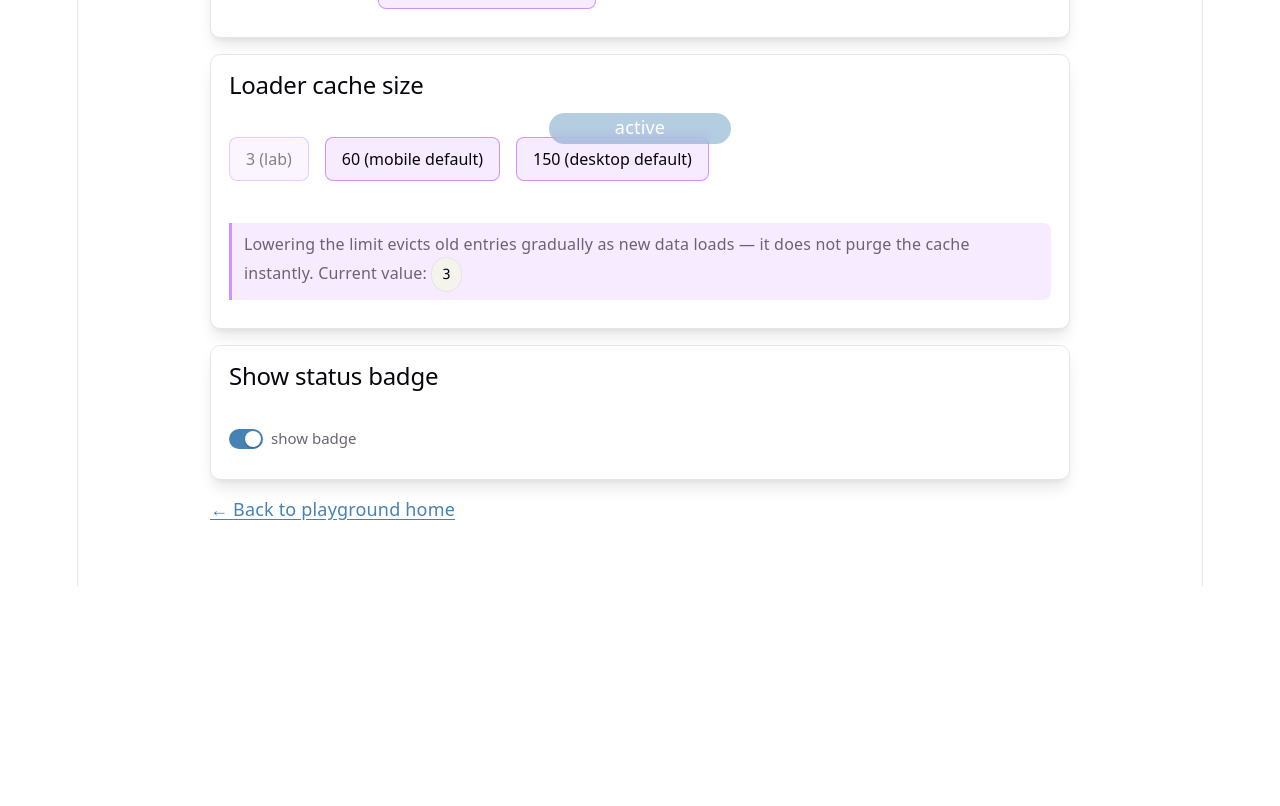
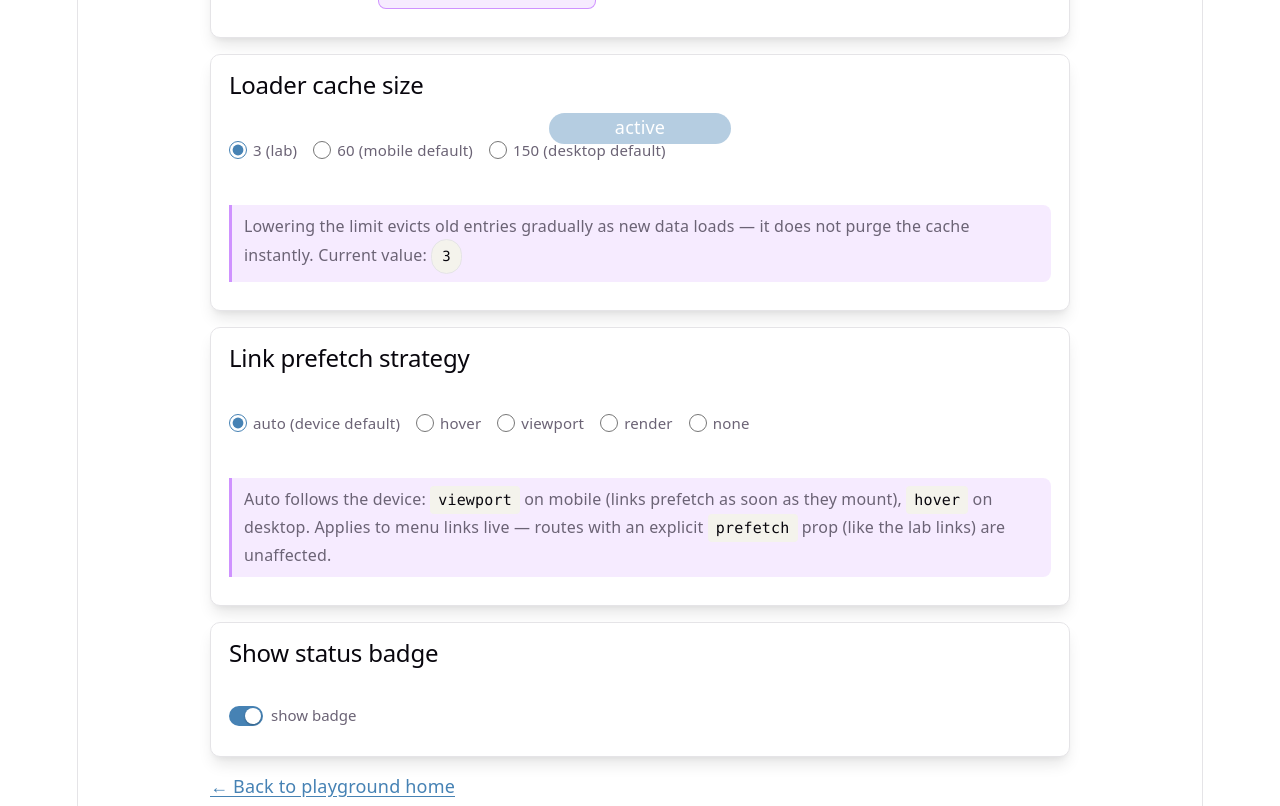
Before and after one commit to AndrewBubnov/clear-react-router, a React (Vite) app: page /playground/settings in a window 1280 px wide. Shown: the part 640-1446 px from the top of the page. Before the commit the page ends 1226 px from the top, so only its background shows below. Built offline with nearby package versions, Linux system fonts and the light colour scheme.

Commit message:
Add prefetch strategy to playground settings

```diff
--- a/src/App.tsx
+++ b/src/App.tsx
@@ -6,15 +6,17 @@ import { usePlaygroundSettings } from './playground/usePlaygroundSettings';
 import './playground/playground.css';
 
 const Shell = () => {
-	const { isAnimated, animationDuration, maxCacheSize } = usePlaygroundSettings();
+	const { isAnimated, animationDuration, maxCacheSize, defaultPrefetch } = usePlaygroundSettings();
 	return (
 		<div>
-			<PlaygroundNav />
+			{/* Remount on strategy change: Link's viewport/render effects attach at mount time only. */}
+			<PlaygroundNav key={defaultPrefetch} />
 			<Router
 				routes={playgroundRoutes}
 				isAnimated={isAnimated}
 				animationDuration={animationDuration}
 				maxCacheSize={maxCacheSize}
+				defaultPrefetch={defaultPrefetch === 'auto' ? undefined : defaultPrefetch}
 			/>
 		</div>
 	);
--- a/src/playground/PlaygroundHome.tsx
+++ b/src/playground/PlaygroundHome.tsx
@@ -63,14 +63,28 @@ const demos = [
 	},
 ];
 
-export const PlaygroundHome = () => (
+export const PlaygroundHome = () => {
+	// Mirrors the library's isMobile(): menu links prefetch on mount for these visitors,
+	// so loader counters below may grow before anything is tapped.
+	const isMobileViewport =
+		typeof window !== 'undefined' &&
+		window.matchMedia('(pointer: coarse)').matches &&
+		window.matchMedia('(max-width: 768px)').matches;
+	return (
 		<div className="pg-wrap">
 			<h1>Clear Router Playground</h1>
 			<p>
 				Live demo of data loading, cache and navigation features. Every card below is a working route — open
-			devtools network tab and click around. Router settings (transitions, animation duration, cache size) can be
-			tweaked live on the <Link to="/playground/settings">settings</Link> page.
+				devtools network tab and click around. Router settings (transitions, animation duration, cache size) can
+				be tweaked live on the <Link to="/playground/settings">settings</Link> page.
 			</p>
+			{isMobileViewport && (
+				<p className="pg-hint">
+					You&apos;re browsing with a mobile viewport: menu links prefetch as soon as they appear (the{' '}
+					<code>viewport</code> strategy), so loader counters may grow before you tap anything. The strategy
+					can be switched live on the <Link to="/playground/settings">settings page</Link>.
+				</p>
+			)}
 		<div className="pg-home-grid">
 			{demos.map(d => (
 				<Link key={d.to} to={d.to} className="pg-card-link">
@@ -83,3 +97,4 @@ export const PlaygroundHome = () => (
 		</div>
 		</div>
 	);
+};
--- a/src/playground/PrefetchPage.tsx
+++ b/src/playground/PrefetchPage.tsx
@@ -10,7 +10,9 @@ const PrefetchPage = () => {
 				This loader takes ~800ms. On desktop, hover the Prefetch link in the navigation bar above, wait a beat,
 				then click it — navigation is instant and the loader ran exactly once (the hover prefetched the data,
 				check the counter below). On mobile the default strategy is <code>viewport</code> instead of{' '}
-				<code>hover</code>, so menu links prefetch as soon as they mount.
+				<code>hover</code>, so menu links prefetch as soon as they mount. The strategy (and <code>none</code>{' '}
+				to turn prefetch off) can be switched live on the{' '}
+				<Link to="/playground/settings">settings page</Link>.
 			</p>
 			<div className="pg-card">
 				<p>{data}</p>
--- a/src/playground/SettingsPage.tsx
+++ b/src/playground/SettingsPage.tsx
@@ -1,11 +1,20 @@
 import { Link } from '../clear-router';
 import { usePlaygroundSettings } from './usePlaygroundSettings';
 import { Switch } from './Switch';
+import type { PrefetchSetting } from './settings';
 
 const CACHE_PRESETS = [
 	{ value: 3, label: '3 (lab)' },
 	{ value: 60, label: '60 (mobile default)' },
 	{ value: 150, label: '150 (desktop default)' },
+];
+
+const PREFETCH_PRESETS: { value: PrefetchSetting; label: string }[] = [
+	{ value: 'auto', label: 'auto (device default)' },
+	{ value: 'hover', label: 'hover' },
+	{ value: 'viewport', label: 'viewport' },
+	{ value: 'render', label: 'render' },
+	{ value: 'none', label: 'none' },
 ];
 
 const SettingsPage = () => {
@@ -18,6 +27,8 @@ const SettingsPage = () => {
 		setMaxCacheSize,
 		showStatusBadge,
 		setShowStatusBadge,
+		defaultPrefetch,
+		setDefaultPrefetch,
 	} = usePlaygroundSettings();
 
 	return (
@@ -57,21 +68,43 @@ const SettingsPage = () => {
 			</div>
 			<div className="pg-card">
 				<h2>Loader cache size</h2>
-				<div className="pg-row">
+				<div className="pg-row" role="radiogroup" aria-label="Loader cache size">
 					{CACHE_PRESETS.map(preset => (
-						<button
-							key={preset.value}
-							className="pg-btn"
-							disabled={maxCacheSize === preset.value}
-							onClick={() => setMaxCacheSize(preset.value)}
-						>
+						<label key={preset.value} className="pg-radio">
+							<input
+								type="radio"
+								name="cache-size"
+								checked={maxCacheSize === preset.value}
+								onChange={() => setMaxCacheSize(preset.value)}
+							/>
 							{preset.label}
-						</button>
+						</label>
 					))}
 				</div>
 				<p className="pg-hint">
 					Lowering the limit evicts old entries gradually as new data loads — it does not purge the cache
 					instantly. Current value: <span className="pg-badge">{maxCacheSize}</span>
+				</p>
+			</div>
+			<div className="pg-card">
+				<h2>Link prefetch strategy</h2>
+				<div className="pg-row" role="radiogroup" aria-label="Link prefetch strategy">
+					{PREFETCH_PRESETS.map(preset => (
+						<label key={preset.value} className="pg-radio">
+							<input
+								type="radio"
+								name="prefetch-strategy"
+								checked={defaultPrefetch === preset.value}
+								onChange={() => setDefaultPrefetch(preset.value)}
+							/>
+							{preset.label}
+						</label>
+					))}
+				</div>
+				<p className="pg-hint">
+					Auto follows the device: <code>viewport</code> on mobile (links prefetch as soon as they mount),{' '}
+					<code>hover</code> on desktop. Applies to menu links live — routes with an explicit{' '}
+					<code>prefetch</code> prop (like the lab links) are unaffected.
 				</p>
 			</div>
 			<div className="pg-card pg-card-short">
--- a/src/playground/playground.css
+++ b/src/playground/playground.css
@@ -305,6 +305,23 @@ button.pg-switch:focus-visible {
 	accent-color: steelblue;
 }
 
+.pg-radio {
+	display: inline-flex;
+	align-items: center;
+	gap: 6px;
+	font-size: 15px;
+	cursor: pointer;
+	white-space: nowrap;
+}
+
+.pg-radio input[type='radio'] {
+	accent-color: steelblue;
+	width: 1rem;
+	height: 1rem;
+	margin: 0;
+	cursor: pointer;
+}
+
 @media (hover: hover) {
 	.pg-wrap a.pg-card-link:hover {
 		color: inherit;
--- a/src/playground/settings-context.ts
+++ b/src/playground/settings-context.ts
@@ -1,11 +1,12 @@
 import { createContext } from 'react';
-import type { PlaygroundSettings } from './settings';
+import type { PlaygroundSettings, PrefetchSetting } from './settings';
 
 export type SettingsContextValue = PlaygroundSettings & {
 	setIsAnimated(value: boolean): void;
 	setAnimationDuration(value: number | undefined): void;
 	setMaxCacheSize(value: number): void;
 	setShowStatusBadge(value: boolean): void;
+	setDefaultPrefetch(value: PrefetchSetting): void;
 };
 
 export const SettingsContext = createContext<SettingsContextValue | null>(null);
--- a/src/playground/settings.tsx
+++ b/src/playground/settings.tsx
@@ -1,11 +1,15 @@
 import { useMemo, useState, type ReactNode } from 'react';
+import type { RouterProps } from '../clear-router';
 import { SettingsContext } from './settings-context';
+
+export type PrefetchSetting = 'auto' | NonNullable<RouterProps['defaultPrefetch']>;
 
 export type PlaygroundSettings = {
 	isAnimated: boolean;
 	showStatusBadge: boolean;
 	animationDuration: number | undefined;
 	maxCacheSize: number;
+	defaultPrefetch: PrefetchSetting;
 };
 
 export const PlaygroundSettingsProvider = ({ children }: { children: ReactNode }) => {
@@ -13,6 +17,7 @@ export const PlaygroundSettingsProvider = ({ children }: { children: ReactNode }
 	const [showStatusBadge, setShowStatusBadge] = useState(true);
 	const [animationDuration, setAnimationDuration] = useState<number | undefined>(undefined);
 	const [maxCacheSize, setMaxCacheSize] = useState(3);
+	const [defaultPrefetch, setDefaultPrefetch] = useState<PrefetchSetting>('auto');
 	const value = useMemo(
 		() => ({
 			isAnimated,
@@ -23,8 +28,10 @@ export const PlaygroundSettingsProvider = ({ children }: { children: ReactNode }
 			setMaxCacheSize,
 			showStatusBadge,
 			setShowStatusBadge,
+			defaultPrefetch,
+			setDefaultPrefetch,
 		}),
-		[isAnimated, animationDuration, maxCacheSize, showStatusBadge]
+		[isAnimated, animationDuration, maxCacheSize, showStatusBadge, defaultPrefetch]
 	);
 	return <SettingsContext.Provider value={value}>{children}</SettingsContext.Provider>;
 };
```
Also changed, not shown: 1 other file (tests, documents, lock files or other folders). Lines whose indentation alone changed are shown as unchanged.
